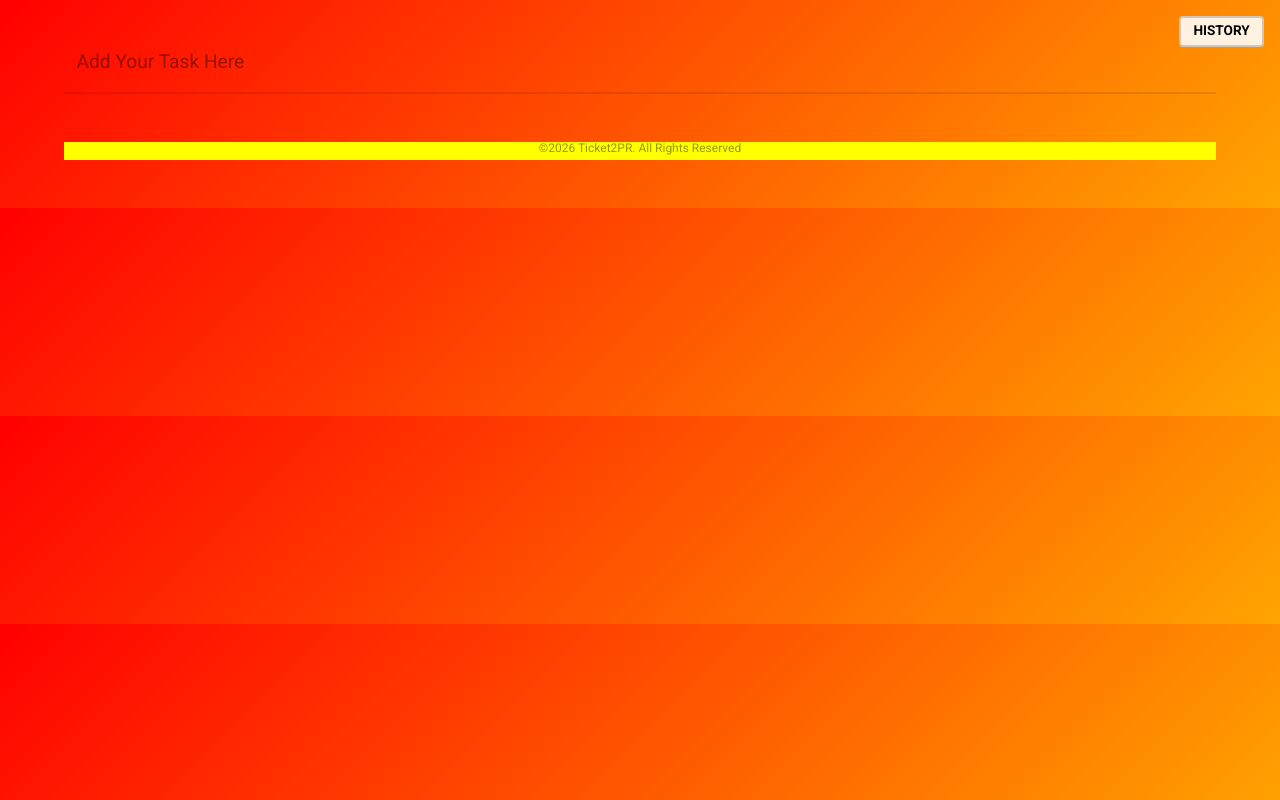
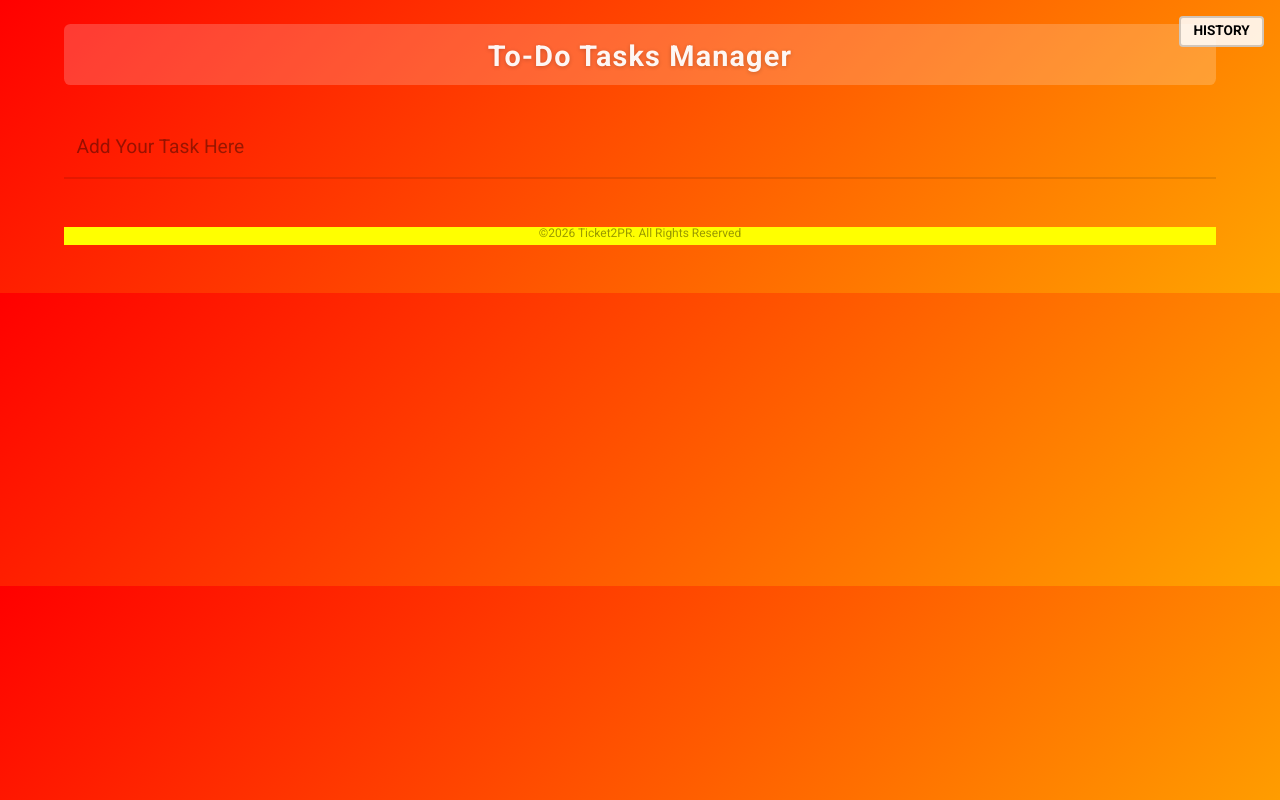
Before and after one commit to jiteshcelsys/JIRA2PR, a website: page app/index.html in a window 1280 px wide. Drawn offline with nearby package versions, Linux system fonts and the light colour scheme.

Commit message:
[Claude] feat(SCRUM-7): Add the Header
What  : Added app-header element in index.html and header styles in style.css
Files : app/index.html,app/style.css
Ticket: SCRUM-7 | Author: Claude (claude-sonnet-4-6)

```diff
--- a/app/index.html
+++ b/app/index.html
@@ -25,6 +25,10 @@
 		</div>
 
 		<div class="wrapper">
+
+			<header class="app-header">
+				<h1>To-Do Tasks Manager</h1>
+			</header>
 
 			<div class="app">
 
--- a/app/style.css
+++ b/app/style.css
@@ -25,6 +25,23 @@ h3 {
 .wrapper {
 	width: 90%;
 	margin: 0 auto;
+}
+
+.app-header {
+	text-align: center;
+	padding: 1em 0 .75em;
+	background: rgba(255, 255, 255, 0.2);
+	border-radius: .4em;
+	margin-top: 1.5em;
+}
+
+.app-header h1 {
+	margin: 0;
+	font-size: 1.8em;
+	font-weight: 700;
+	color: rgba(255, 255, 255, 0.95);
+	letter-spacing: .04em;
+	text-shadow: 0 1px 4px rgba(0, 0, 0, 0.2);
 }
 
 .app {
```
